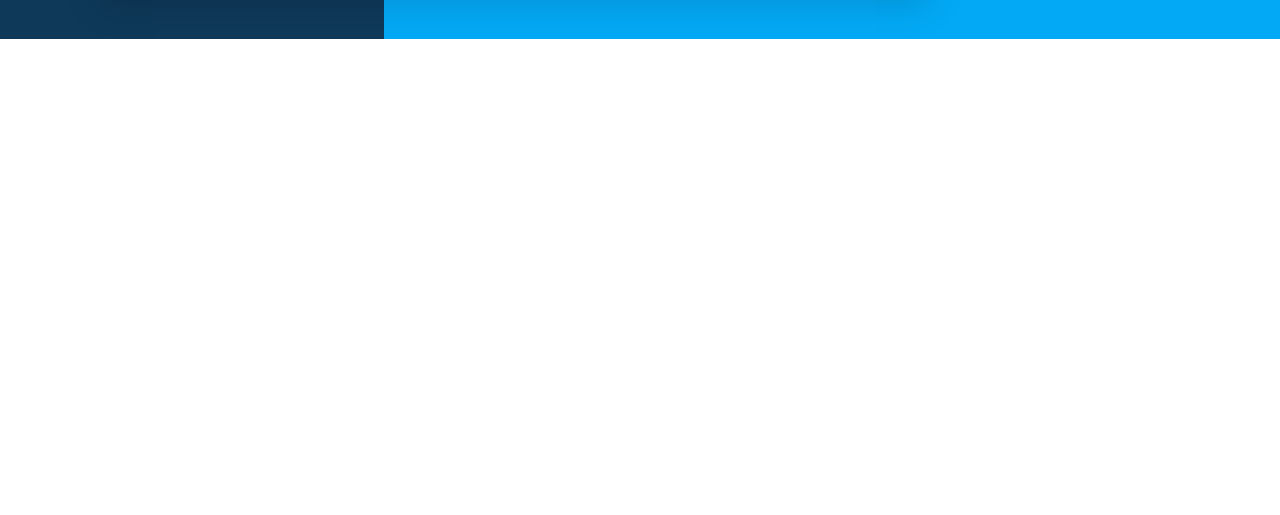
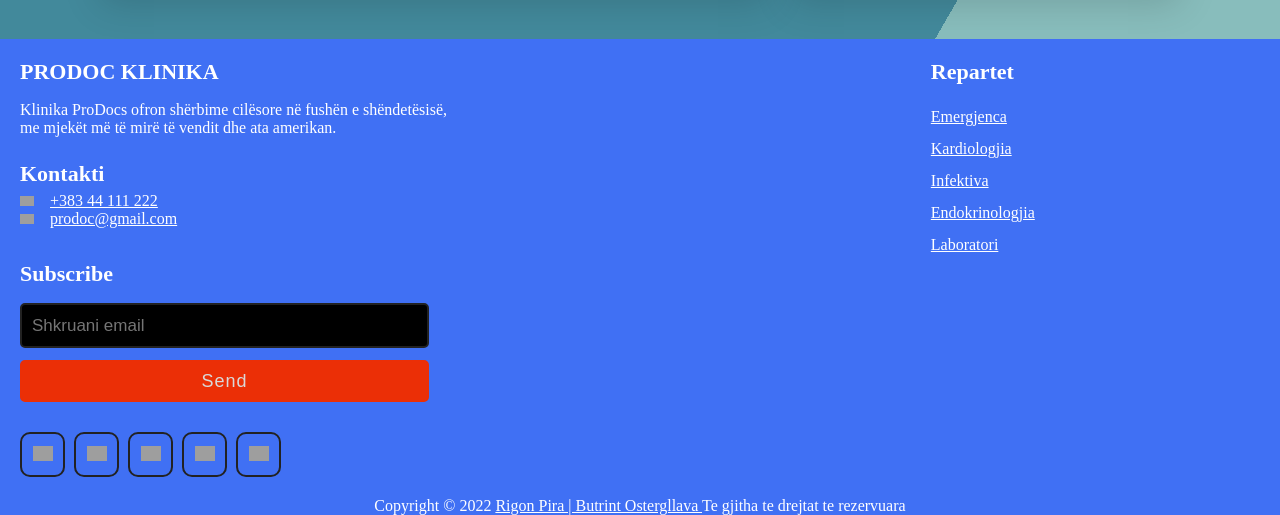
Before and after one commit to RigonP/ProjektiInxhinieriEWeb, a PHP site: page /contact.html in a window 1280 px wide. Shown: the part 846-1361 px from the top of the page. Before the commit the page ends 885 px from the top, so only its background shows below. Run offline with PHP 8.4, Linux system fonts and the light colour scheme; grey boxes are pictures that could not be loaded.

Commit message:
Valdimi i kontakt formes, shtimi i hartes dhe foto

```diff
--- a/Contact/contact.css
+++ b/Contact/contact.css
@@ -119,7 +119,7 @@
 
 /*Ketu fillon pjesa e CSS per kontakt form*/
 body{
-    background: linear-gradient(90deg, #0e3959, #0e3959 30%, #03a9f5 30%,#03a9f5 100%)
+    background: linear-gradient(-60deg, #88bdbc, #88bdbc 30%, #42899b 30%,#42899b 100%)
 }
 
 .contactUs{
@@ -234,3 +234,275 @@ body{
 .inputBox::placeholder{
     color: #999;
 }
+
+
+/*CSS per kontakt info*/
+
+.infoBox img{
+  width: 25px;
+  /*transform: translateY(5px);*/
+}
+.info{
+  background: #e98074;
+}
+
+.info h3{
+  color: #fff;
+}
+
+.info .infoBox div{
+  display: flex;
+  align-items: center;
+  margin-bottom: 10px;
+}
+.info .infoBox div span{
+  min-width: 40px;
+  height: 40px;
+  color: #fff;
+  background: #18b7ff;
+  display: flex;
+  justify-content: center;
+  align-items: center;
+  font-size: 1.5em;
+  border-radius: 50%;
+  margin-right: 15px;
+}
+
+.info .infoBox div p{
+  color: #fff;
+  font-size: 1.1em;
+}
+
+.info .infoBox div a{
+  color: #fff;
+  text-decoration: none;
+  font-size: 1.1em;
+}
+
+.sci{
+  margin-top: 40px;
+  display: flex;
+}
+
+.sci li{
+  list-style: none;
+  margin-right: 15px;
+}
+
+.sci li a{
+  color: #fff;
+  font-size: 2em ;
+  color: #ccc;
+}
+
+.sci li a:hover{
+  color: #fff;
+
+}
+
+.map{
+  padding: 0;
+}
+
+.map iframe{
+  width: 100%;
+  height: 100%;
+}
+
+/*Responzive forma per kontakt*/
+@media(max-width:991px){
+  body{
+      background: #03a9f5;
+  }
+  .contactUs{
+      padding: 20px;
+  }
+
+  .contactUs .box{
+       grid-template-columns: 1fr;
+       grid-template-rows:auto;
+       grid-template-areas: "form" "info" "map";
+  }
+
+  .formBox .row50{
+      display: flex;
+      gap: 0;
+      flex-direction: column;
+  }
+  .inputBox{
+      width: 100%;
+  }
+  .contact{
+      padding: 30px;
+  }
+  .map{
+      min-height: 300px;
+      padding: 0;
+  }
+}
+
+
+
+/*CSS per pjesen e footer*/
+
+footer{
+  width: 100%;
+  bottom: 0;
+  left: 0;
+  background-color: #4070f4;
+}
+
+footer .content{
+  max-width: 1350px;
+  margin: auto;
+  padding: 20px;
+  display: flex;
+  flex-wrap: wrap;
+  justify-content: space-between;
+}
+
+footer .content p,a {
+  color: #fff;
+}
+
+footer .content .box{
+  width: 33%;
+  transition: all 0.4s ease ;
+}
+
+footer .content .topic{
+  font-size: 22px;
+  font-weight: 600;
+  color: white;
+  margin-bottom: 16px;
+
+}
+
+footer .content p{
+  text-align: justify;
+}
+
+footer .content .lower .topic{
+  margin: 24px 0 5px 0;
+}
+
+footer .content .lower img{
+  padding-right: 16px;
+  width: 30px;
+}
+
+footer .content .middle{
+  padding-left: 80px;
+}
+
+
+footer .content .middle a{
+  line-height: 32px;
+}
+
+footer .content .right input[type="text"] {
+  height: 45px;
+  width: 100%;
+  outline: none;
+  color: #d9d9d9;
+  background: #000;
+  border-radius:5px ;
+  padding-left: 10px;
+  font-size: 17px;
+  border: 2px solid #222;
+}
+
+footer .content .right input[type="submit"]{
+  height: 42px;
+  width: 100%;
+  font-size: 18px;
+  color: #d9d9d9;
+  background: #eb2f06;
+  outline: none;
+  border-radius: 5px;
+  letter-spacing: 1px;
+  cursor: pointer;
+  margin-top: 12px;
+  border: 2px solid #eb2f06 ;
+  transition: all 0.3s ease-in-out;
+}
+
+.content .right input[type="submit"]:hover{
+  background: none;
+  color: #eb2f06
+}
+
+footer .content .media-icons img{
+  width: 20px;
+}
+footer .content .media-icons a{
+  font-size: 16px;
+  height: 45px;
+  width: 45px;
+  display: inline-block;
+  text-align: center;
+  line-height: 43px;
+  border-radius: 10px ;
+  border: 2px solid #222222;
+  margin: 30px 5px 0 0;
+  transition: all 0.3s ease;
+}
+
+.content .media-icons a:hover{
+  border-color: #eb2f06 ;
+}
+
+footer .bottom{
+  width:100% ;
+  text-align: center;
+  color: white;
+  padding: 0 40px 5 px 0 ;
+}
+
+footer .bottom a{
+  color: white;
+}
+footer a{
+  transition: all 0.3s ease;
+}
+
+footer a:hover{
+  color: #eb2f06;
+}
+
+@media (max-width: 1100px){
+  footer .content .middle{
+      padding-left: 50px;
+  }
+}
+
+@media (max-width: 950px){
+  footer .content .box{
+      width: 50%;
+  }
+  .content .right{
+      margin-top: 40px;
+  }
+}
+
+@media (max-width: 560px){
+  /*footer{
+      position: relative;
+  }*/
+  footer .content .box{
+      width: 100%;
+      margin-top: 30px ;
+  }
+  footer .content .middle{
+      padding-left: 0;
+  }
+
+}
+
+#submit-error{
+  color: red;
+}
+
+#submit-error2{
+  color: red;
+}
--- a/Contact/contact.html
+++ b/Contact/contact.html
@@ -87,5 +87,94 @@
                <!--Ketu perfundon pjesa e kontakt-->
 
 
+               <!--Ketu fillon pjesa e formave te kontaktimit-->
+            <div class="contact info">
+                <h3>Na kontaktoni</h3>
+                <div class="infoBox">
+                    <div>
+                        <span><img src="./location.png" alt=""></span>
+                        <p>Lagjia Kalabria, Prishtine <br> Kosovë</p>
+                    </div>
+                    <div>
+                        <span><img src="./imella.png" alt=""></span>
+                        <a href="mailto:prodocs@gmail.com">prodocs@gmail.com</a>
+                    </div>
+                    <div>
+                        <span><img src="./phone.png" alt=""></span>
+                        <a href="tel: +38344111222">+383 44 111 222</a>
+                    </div>
+                    <!--Social Media-->
+                    <ul class="sci">
+                        <li><a href="https://github.com/RigonP/ProjektiInxhinieriEWeb.git"><img src="..//Contact/facebook.png" alt=""></a></li>
+                        <li><a href="https://github.com/RigonP/ProjektiInxhinieriEWeb.git"><img src="..//Contact/linkedin.png" alt=""></a></li>
+                        <li><a href="https://github.com/RigonP/ProjektiInxhinieriEWeb.git"><img src="..//Contact/twitter.png" alt=""></a></li>
+                        <li><a href="https://github.com/RigonP/ProjektiInxhinieriEWeb.git"><img src="..//Contact/instagram.png" alt=""></a></li>
+                    </ul>
+                </div>
+            </div>
+        <!--Ketu perfundon pjesa e formave te kontaktimit-->
+
+            <!--Ketu fillon pjesa e Hartes-->
+            <div class="contact map">
+                <iframe src="https://www.google.com/maps/embed?pb=!1m18!1m12!1m3!1d46940.20601141889!2d21.1587273!3d42.666380100000005!2m3!1f0!2f0!3f0!3m2!1i1024!2i768!4f13.1!3m3!1m2!1s0x13549ee605110927%3A0x9365bfdf385eb95a!2sPristina!5e0!3m2!1sen!2s!4v1670799056565!5m2!1sen!2s"
+                style="border:0;" allowfullscreen="" loading="lazy" referrerpolicy="no-referrer-when-downgrade"></iframe>
+            </div>
+         </div>
+          <!--Ketu perfundon pjesa e Hartes-->
+      </div>
+
+
+     <!--Pjesa e footer-->
+     <footer>
+        <div class="content">
+            <div class="left-box">
+                <div class="upper">
+                    <div class="topic">PRODOC KLINIKA</div>
+                    <p>Klinika ProDocs ofron shërbime cilësore në fushën e shëndetësisë,
+                        <br> me mjekët më të mirë të vendit dhe ata amerikan.</p>
+                </div>
+                <div class="lower">
+                    <div class="topic">Kontakti</div>
+                    <div class="phone">
+                        <a href="tel: +38344111222"><img src="..//FaqjaKryesore/telephone.png" alt="">+383 44 111 222</a>
+                    </div>
+                    <div class="email">
+                        <a href="mailto:prodocs@gmail.com"><img src="..//FaqjaKryesore/email.png" alt="">prodoc@gmail.com</a>
+                    </div>
+                </div>
+            </div>
+            <div class="middle box">
+                <div class="topic">Repartet</div>
+                <div><a href="#">Emergjenca</a></div>
+                <div><a href="#">Kardiologjia</a></div>
+                <div><a href="#">Infektiva</a></div>
+                <div><a href="#">Endokrinologjia</a></div>
+                <div><a href="#">Laboratori</a></div>
+            </div>
+            <div class="right box">
+                <div class="topic">Subscribe</div>
+                <form action="#">
+                    <input type="text" placeholder="Shkruani email">
+                    <input type="submit" name="" value="Send">
+                    <div class="media-icons">
+                        <a href="https://github.com/RigonP/ProjektiInxhinieriEWeb.git"><img src="..//FaqjaKryesore/facebook.png" alt=""></a>
+                        <a href="https://github.com/RigonP/ProjektiInxhinieriEWeb.git"><img src="..//FaqjaKryesore/instagram.png" alt=""></a>
+                        <a href="https://github.com/RigonP/ProjektiInxhinieriEWeb.git"><img src="..//FaqjaKryesore/twitter.png" alt=""></a>
+                        <a href="https://github.com/RigonP/ProjektiInxhinieriEWeb.git"><img src="..//FaqjaKryesore/youtube.png" alt=""></a>
+                        <a href="https://github.com/RigonP/ProjektiInxhinieriEWeb.git"><img src="..//FaqjaKryesore/linkedin.png" alt=""></a>
+                    </div>
+                </form>
+            </div>
+        </div>
+        <div class="bottom">
+            <p>Copyright &#169; 2022 <a href="https://github.com/RigonP/ProjektiInxhinieriEWeb.git">Rigon Pira | Butrint Ostergllava </a> Te gjitha te drejtat te rezervuara</p>
+        </div>
+        </footer>
+
+
+
+    <script src="script.js"></script>
+
+
     </body>
 </html>
--- /dev/null
+++ b/Contact/script.js
@@ -0,0 +1,102 @@
+
+var submitErorr = document.getElementById("submit-error");
+var submitErorr2 = document.getElementById("submit-error2");
+
+
+function validateName(){
+    var name = document.getElementById('contact-name').value;
+
+
+    if(name.length == 0){
+        submitErorr.innerHTML = 'Emri duhet të plotësohet !';
+        return false;
+    }
+    if(name.match(' ')){
+        submitErorr.innerHTML = 'Emri duhet të jetë i plotë !';
+        return false;
+    }
+    submitErorr.innerHTML= "<span style='color: green'>Emri është në rregull!</span>";
+    return true;
+}
+
+function validateSurname(){
+    var surname = document.getElementById('contact-surname').value;
+
+    if(surname.length == 0){
+        submitErorr.innerHTML = 'Mbiemri duhet të plotësohet !';
+        return false;
+    }
+    if(surname.match(' ')){
+        submitErorr.innerHTML = 'Mbiemri duhet të jetë i plotë !';
+        return false;
+    }
+    submitErorr.innerHTML = "<span style='color: green'>Mbiemri është në rregull!</span>";
+    return true;
+}
+
+
+function validatePhone(){
+    var phone = document.getElementById('contact-phone').value;
+
+    if(phone.length == 0){
+        submitErorr.innerHTML = 'Nr tel duhet të plotësohet';
+        return false
+    }
+    if(phone.length !== 9){
+        submitErorr.innerHTML = 'Nr tel duhet të jetë 9 numra dhe i formes 044...'
+        return false;
+    }
+    if(!phone.match(/^[0-9]{9}$/)){
+        submitErorr.innerHTML = 'Shtypni vetëm numra';
+        return false;
+    }
+    submitErorr.innerHTML = "<span style='color: green'>Nr.Tel është në rregull!</span>";
+    return true;
+}
+
+function validateEmail(){
+    var email = document.getElementById('contact-email').value;
+
+    if(email.length == 0){
+        submitErorr.innerHTML = 'Email duhet të plotësohet !';
+        return false;
+    }
+    if(!email.match('@')){
+        submitErorr.innerHTML = 'Email duhet të përmbaje @ ';
+        return false;
+    }
+    if(!email.endsWith('.net')){
+        submitErorr.innerHTML = 'Email duhet të përfundoj me .net';
+        return false;
+    }
+    submitErorr.innerHTML = "<span style='color: green'>Email është në rregull!</span>";
+    return true;
+}
+
+function validateMessage(){
+    var message = document.getElementById('contact-message').value;
+    var required = 30;
+    var left = required - message.length;
+
+    if(left > 0){
+        submitErorr.innerHTML = "Minimumi i karaktereve duhet të jetë 30, ju deri tash keni shtypur: " + message.length;
+        return false;
+    }
+
+    submitErorr.innerHTML = "<span style='color: green'>Mesazhi është në rregull!</span>";
+    return true;
+}
+
+
+function validateForm(){
+    if(!validateName() || !validateSurname() ||  !validatePhone() || !validateEmail() || !validateMessage()){
+        submitErorr2.style.display = 'Block';
+        //submitErorr2.innerHTML = 'Rishikoni të dhënat më lartë ! ';
+        return false;
+    }else{
+        submitErorr2.innerHTML = 'Mesazhi u dërgua me sukses ! ';
+        return true;
+    }
+
+
+}
```
Also changed, not shown: Contact/facebook.png (added), Contact/imella.png (added), Contact/instagram.png (added), Contact/linkedin.png (added), Contact/location.png (added), Contact/phone.png (added), Contact/twitter.png (added), Contact/youtube.png (added).
